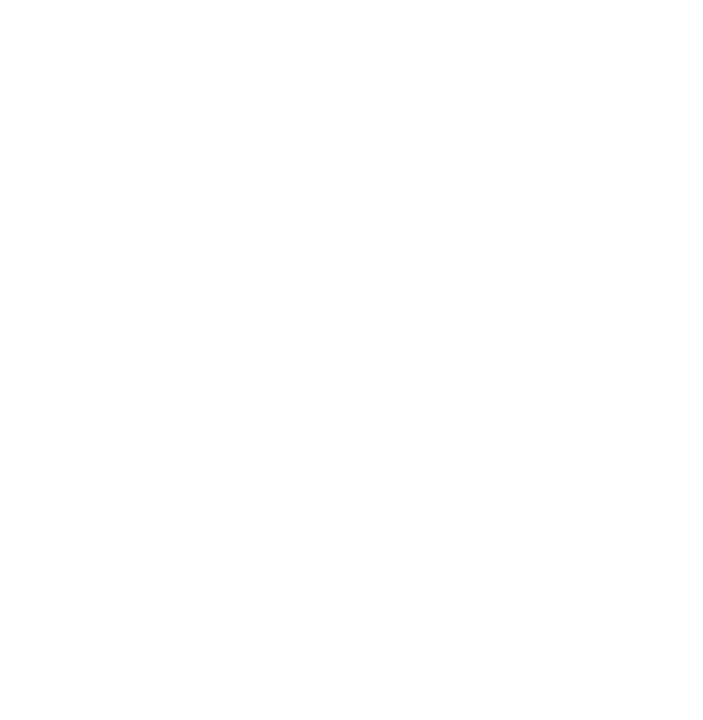
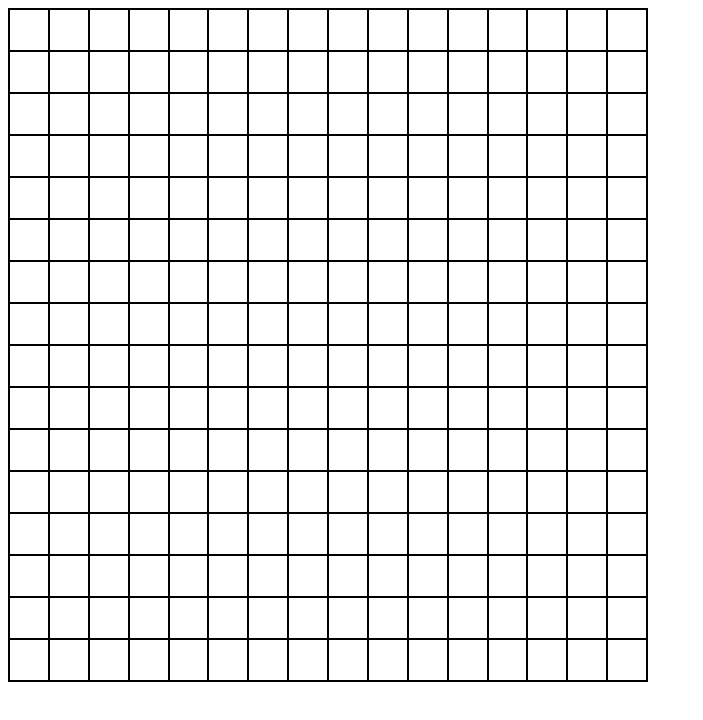
Before and after one commit to juicegod53/etch-a-sketch-2, a plain HTML site: page index.html in a window 1280 px wide. Shown: the whole page, without its empty margins (0-703 px from the left). Drawn offline with Linux system fonts and the light colour scheme.

Commit message:
Added grid with hover effect

```diff
--- a/index.html
+++ b/index.html
@@ -7,6 +7,7 @@
     <link rel="stylesheet" href="styles.css">
 </head>
 <body>
+    <div id="container"></div>
     <script src="script.js"></script>
 </body>
 </html>
--- a/script.js
+++ b/script.js
@@ -0,0 +1,27 @@
+let container = document.querySelector("#container")
+container.style.display = "flex"
+container.style.flexDirection = "column"
+container.style.height = "640px"
+container.style.width = "640px"
+
+for (let i = 0; i < 16; i++) {
+    let div = document.createElement("div")
+    div.style.display = "flex"
+    for (let j = 0; j < 16; j++) {
+        let subdiv = document.createElement("div")
+        subdiv.style.border = "2px solid black"
+        subdiv.addEventListener("mouseover", function(e) {
+            e.target.style.backgroundColor = "black"
+        })
+        if (i != 15) {
+            subdiv.style.borderBottom = "0"
+        }
+        if (j != 15) {
+            subdiv.style.borderRight = "0"
+        }
+        subdiv.style.height = "40px"
+        subdiv.style.width = "40px"
+        div.appendChild(subdiv)
+    }
+    container.appendChild(div)
+}
```
